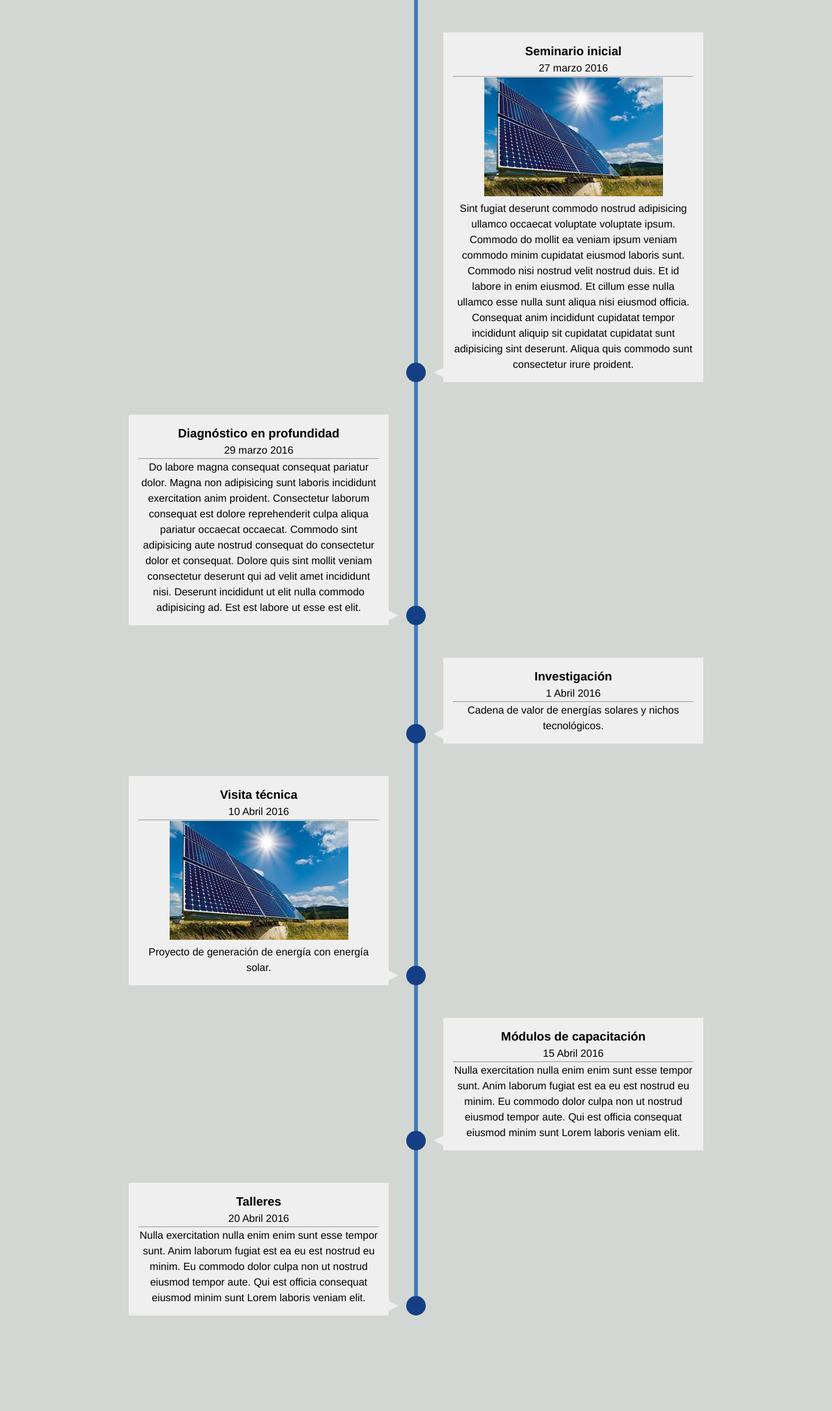
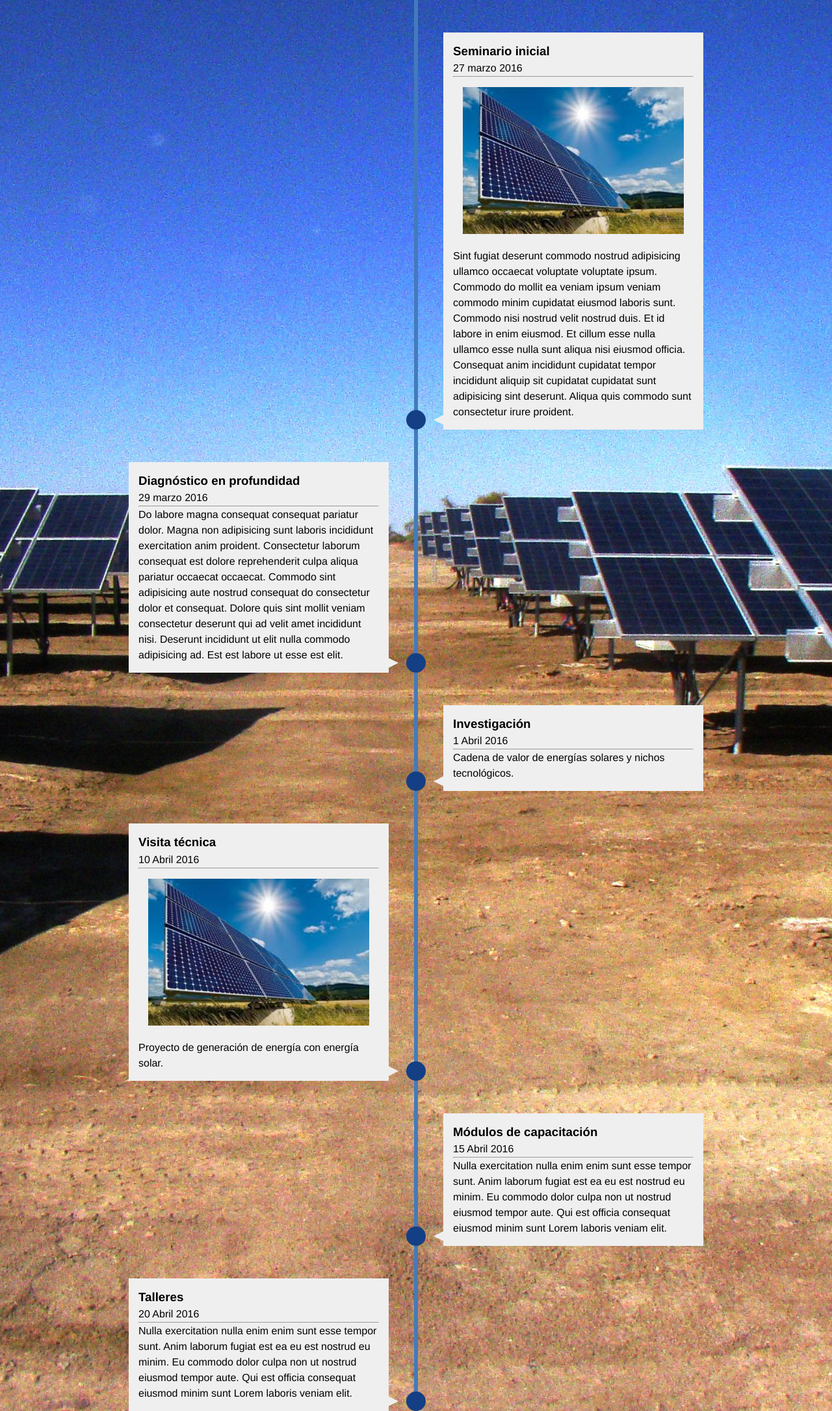
Before and after one commit to SeedPot/pdt, a PHP site: page /actividades.html in a window 1280 px wide. Shown: the part 64-2235 px from the top of the page at 65% size. Before the commit the page ends 2088 px from the top, so only its background shows below. Run offline with PHP 8.4, Linux system fonts and the light colour scheme.

Commit message:
timelinev3

```diff
--- a/public/actividades.html
+++ b/public/actividades.html
@@ -30,6 +30,8 @@
             </div>
         </div>
     </header>
+
+    <main>
         <section class="timeline">
             <ul>
                 <li>
@@ -38,7 +40,12 @@
                         <time>27 marzo 2016</time>
                         <hr>
                         <img src="img/panel.jpg" alt="panel solar">
-                    <p>Sint fugiat deserunt commodo nostrud adipisicing ullamco occaecat voluptate voluptate ipsum. Commodo do mollit ea veniam ipsum veniam commodo minim cupidatat eiusmod laboris sunt. Commodo nisi nostrud velit nostrud duis. Et id labore in enim eiusmod. Et cillum esse nulla ullamco esse nulla sunt aliqua nisi eiusmod officia. Consequat anim incididunt cupidatat tempor incididunt aliquip sit cupidatat cupidatat sunt adipisicing sint deserunt. Aliqua quis commodo sunt consectetur irure proident.</p>
+                        <p>Sint fugiat deserunt commodo nostrud adipisicing ullamco occaecat voluptate voluptate ipsum. Commodo
+                            do mollit ea veniam ipsum veniam commodo minim cupidatat eiusmod laboris sunt. Commodo nisi nostrud
+                            velit nostrud duis. Et id labore in enim eiusmod. Et cillum esse nulla ullamco esse nulla sunt
+                            aliqua nisi eiusmod officia. Consequat anim incididunt cupidatat tempor incididunt aliquip sit
+                            cupidatat cupidatat sunt adipisicing sint deserunt. Aliqua quis commodo sunt consectetur irure
+                            proident.</p>
                     </div>
                 </li>
                 <li>
@@ -46,7 +53,11 @@
                         <h3>Diagnóstico en profundidad</h3>
                         <time>29 marzo 2016</time>
                         <hr>
-                    <p>Do labore magna consequat consequat pariatur dolor. Magna non adipisicing sunt laboris incididunt exercitation anim proident. Consectetur laborum consequat est dolore reprehenderit culpa aliqua pariatur occaecat occaecat. Commodo sint adipisicing aute nostrud consequat do consectetur dolor et consequat. Dolore quis sint mollit veniam consectetur deserunt qui ad velit amet incididunt nisi. Deserunt incididunt ut elit nulla commodo adipisicing ad. Est est labore ut esse est elit.</p>
+                        <p>Do labore magna consequat consequat pariatur dolor. Magna non adipisicing sunt laboris incididunt
+                            exercitation anim proident. Consectetur laborum consequat est dolore reprehenderit culpa aliqua
+                            pariatur occaecat occaecat. Commodo sint adipisicing aute nostrud consequat do consectetur dolor
+                            et consequat. Dolore quis sint mollit veniam consectetur deserunt qui ad velit amet incididunt
+                            nisi. Deserunt incididunt ut elit nulla commodo adipisicing ad. Est est labore ut esse est elit.</p>
                     </div>
                 </li>
                 <li>
@@ -71,7 +82,9 @@
                         <h3>Módulos de capacitación</h3>
                         <time>15 Abril 2016</time>
                         <hr>
-                    <p>Nulla exercitation nulla enim enim sunt esse tempor sunt. Anim laborum fugiat est ea eu est nostrud eu minim. Eu commodo dolor culpa non ut nostrud eiusmod tempor aute. Qui est officia consequat eiusmod minim sunt Lorem laboris veniam elit.</p>
+                        <p>Nulla exercitation nulla enim enim sunt esse tempor sunt. Anim laborum fugiat est ea eu est nostrud
+                            eu minim. Eu commodo dolor culpa non ut nostrud eiusmod tempor aute. Qui est officia consequat
+                            eiusmod minim sunt Lorem laboris veniam elit.</p>
                     </div>
                 </li>
                 <li>
@@ -79,10 +92,42 @@
                         <h3>Talleres</h3>
                         <time>20 Abril 2016</time>
                         <hr>
-                    <p>Nulla exercitation nulla enim enim sunt esse tempor sunt. Anim laborum fugiat est ea eu est nostrud eu minim. Eu commodo dolor culpa non ut nostrud eiusmod tempor aute. Qui est officia consequat eiusmod minim sunt Lorem laboris veniam elit.</p>
+                        <p>Nulla exercitation nulla enim enim sunt esse tempor sunt. Anim laborum fugiat est ea eu est nostrud
+                            eu minim. Eu commodo dolor culpa non ut nostrud eiusmod tempor aute. Qui est officia consequat
+                            eiusmod minim sunt Lorem laboris veniam elit.</p>
                     </div>
                 </li>
             </ul>
         </section>
+    </main>
+
+    <footer></footer>
+
+    <script>
+        var items = document.querySelectorAll(".timeline li");
+
+        function isElementInViewport(el) {
+            var rect = el.getBoundingClientRect();
+            return (
+                rect.top >= 0 &&
+                rect.left >= 0 &&
+                rect.bottom <= (window.innerHeight || document.documentElement.clientHeight) &&
+                rect.right <= (window.innerWidth || document.documentElement.clientWidth)
+            );
+        }
+
+        function callbackFunc() {
+            for (var i = 0; i < items.length; i++) {
+                if (isElementInViewport(items[i])) {
+                items[i].classList.add("in-view");
+                }
+            }
+        }
+
+        window.addEventListener("load", callbackFunc);
+        window.addEventListener("scroll", callbackFunc);
+    </script>
+
 </body>
+
 </html>
--- a/public/css/timeline.css
+++ b/public/css/timeline.css
@@ -10,8 +10,15 @@ body {
   font: normal 16px/1.5 "Helvetica Neue", sans-serif;
   color: black;
   overflow-x: hidden;
-  padding-bottom: 50px;
-  background: #D2D7D3;
+}
+
+.timeline{
+  width: 100%;
+  /*height: calc(100vh - 60px);*/
+  background-image: url(../img/ENERGIA_SOLAR_TRES.jpg);
+  background-size: cover;
+  background-repeat: no-repeat;
+  background-position: center;
 }
 
 /* TIMELINE
@@ -34,12 +41,11 @@ body {
   width: 30px;
   height: 30px;
   border-radius: 50%;
-  background: #143F84;
+  background: inherit;
 }
 
 .timeline ul li div {
   position: relative;
-  text-align: center;
   bottom: 0;
   width: 400px;
   padding: 15px;
@@ -74,3 +80,66 @@ body {
   border-width: 8px 0 8px 16px;
   border-color: transparent transparent transparent #efefef;
 }
+
+.timeline ul li img {
+    width: 100%;
+    padding: 15px;
+}
+
+.timeline ul li::after {
+  background: #efefef;
+  transition: background .5s ease-in-out;
+}
+
+@media screen and (max-width: 900px) {
+  .timeline ul li div {
+    width: 250px;
+  }
+  .timeline ul li:nth-child(even) div {
+    left: -289px; /*250+45-6*/
+  }
+}
+
+@media screen and (max-width: 600px) {
+  .timeline ul li {
+    margin-left: 20px;
+  }
+
+  .timeline ul li div {
+    width: calc(100vw - 91px);
+  }
+
+  .timeline ul li:nth-child(even) div {
+    left: 45px;
+  }
+
+  .timeline ul li:nth-child(even) div::before {
+    left: -15px;
+    border-width: 8px 16px 8px 0;
+    border-color: transparent #143F84 transparent transparent;
+  }
+}
+
+.timeline ul li.in-view::after {
+  background: #143F84;
+}
+
+.timeline ul li div {
+  visibility: hidden;
+  opacity: 0;
+  transition: all .5s ease-in-out;
+}
+
+.timeline ul li:nth-child(odd) div {
+  transform: translate3d(200px,0,0);
+}
+
+.timeline ul li:nth-child(even) div {
+  transform: translate3d(-200px,0,0);
+}
+
+.timeline ul li.in-view div {
+  transform: none;
+  visibility: visible;
+  opacity: 1;
+}
```
Also changed, not shown: public/img/ENERGIA_SOLAR_TRES.jpg (added). Lines whose indentation alone changed are shown as unchanged.
